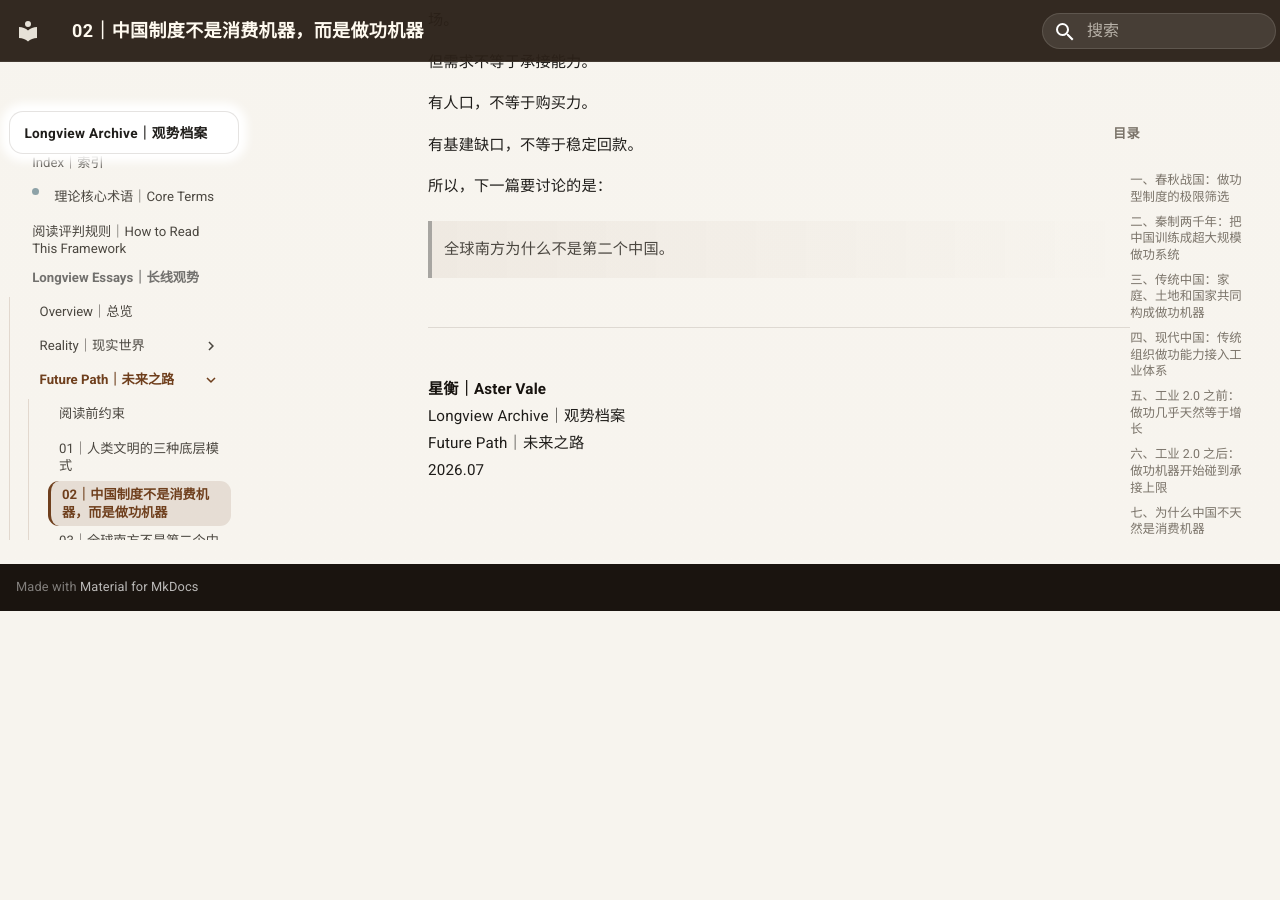
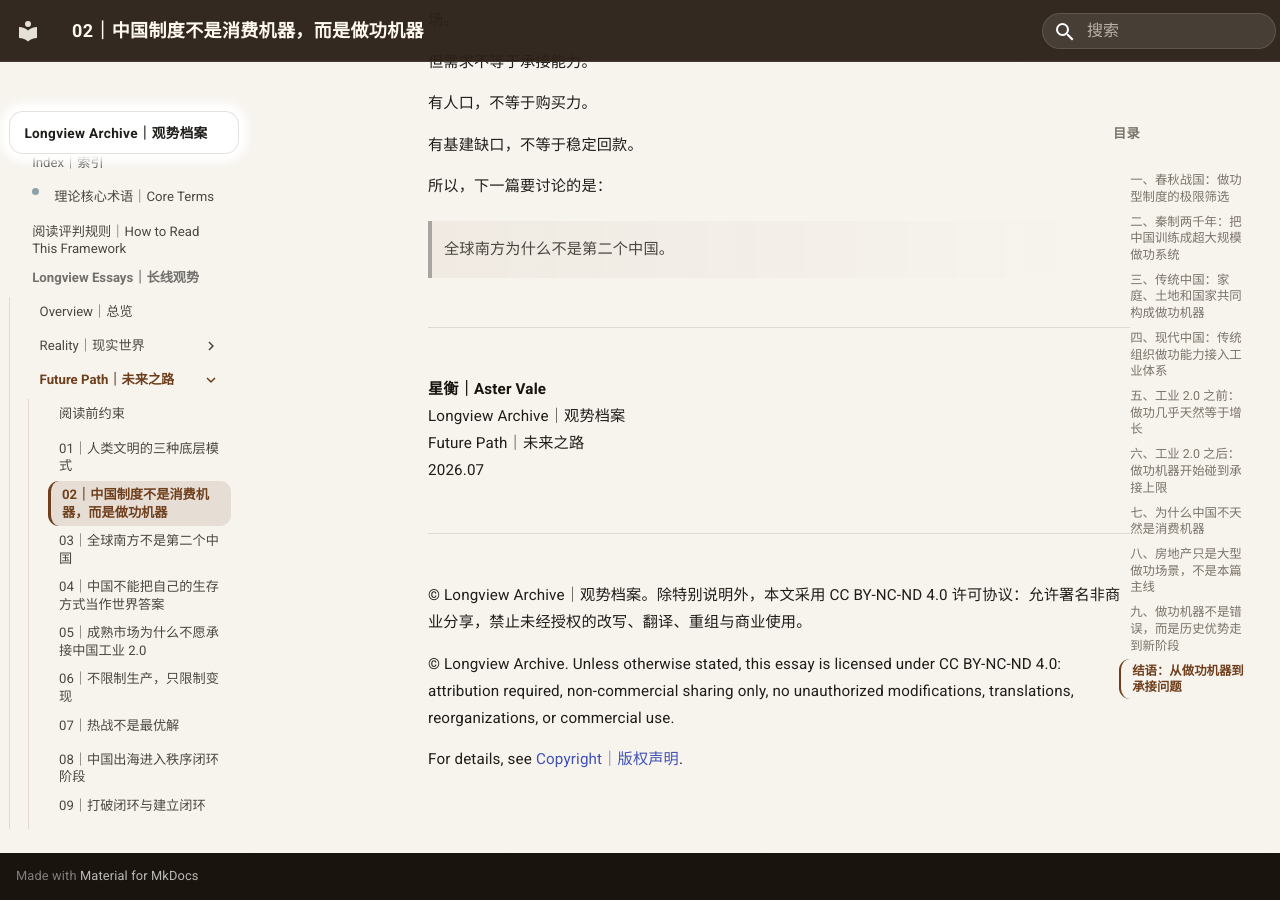
Before and after one commit to guanshi1688/longview-archive, an MkDocs documentation site: the page built from docs/essays/future/02.md, in a window 1280 px wide and 900 px high, scrolled down 16492 px. Built offline with MkDocs 1.6.1 and Material for MkDocs 9.7.7, drawn with Linux system fonts in a browser that asks for light colours; before the commit the page ends 17103 px from its top, so only the background shows below that.

Commit message:
Update 02.md

```diff
--- a/docs/essays/future/02.md
+++ b/docs/essays/future/02.md
@@ -702,3 +702,11 @@
 Longview Archive｜观势档案
 Future Path｜未来之路
 2026.07
+
+---
+
+© Longview Archive｜观势档案。除特别说明外，本文采用 CC BY-NC-ND 4.0 许可协议：允许署名非商业分享，禁止未经授权的改写、翻译、重组与商业使用。
+
+© Longview Archive. Unless otherwise stated, this essay is licensed under CC BY-NC-ND 4.0: attribution required, non-commercial sharing only, no unauthorized modifications, translations, reorganizations, or commercial use.
+
+For details, see [Copyright｜版权声明](/copyright/).
```
